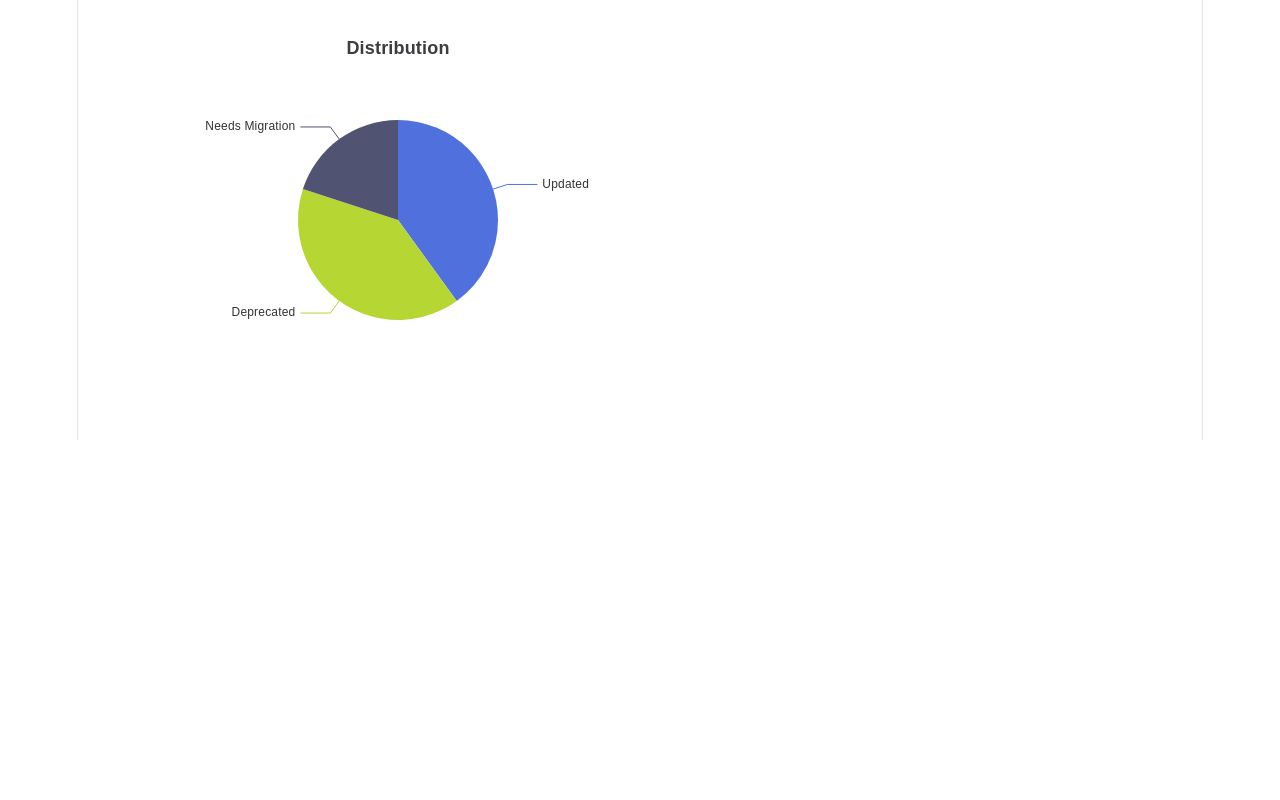
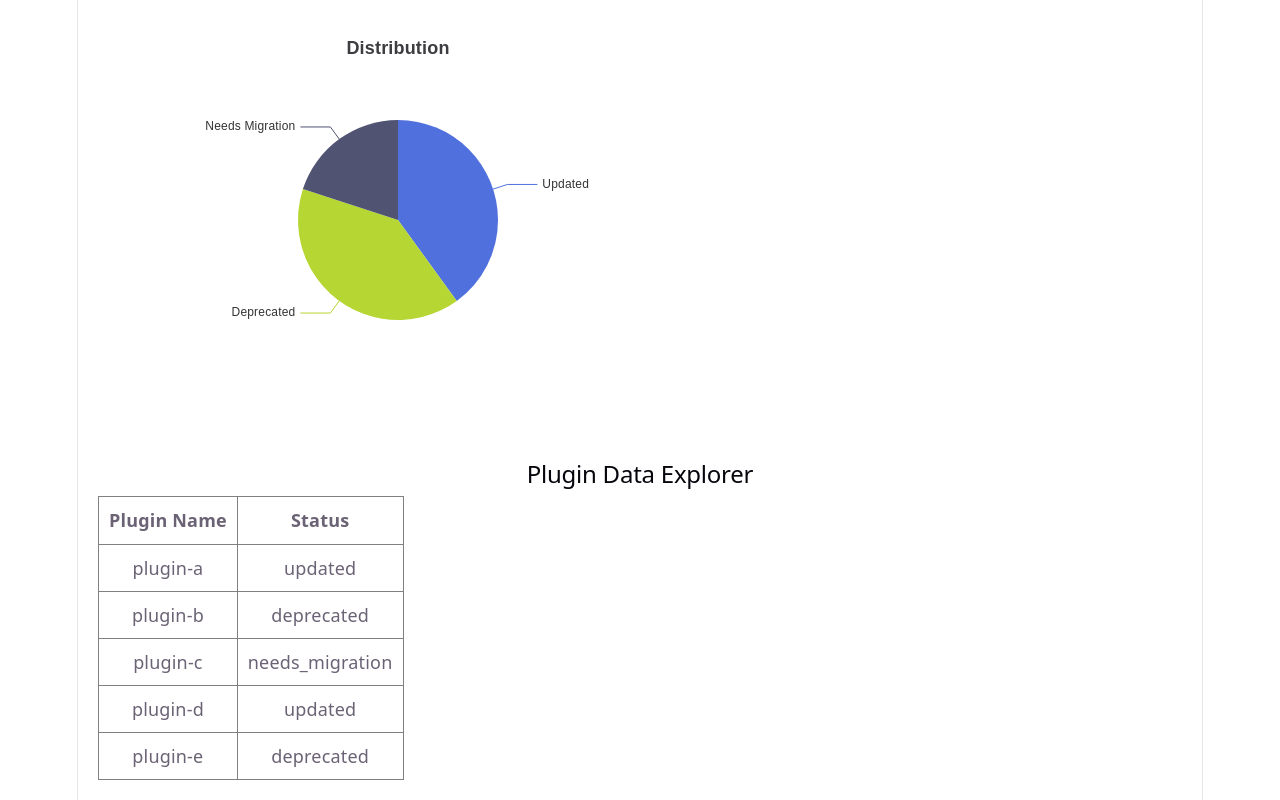
Before and after one commit to RKdecoder1402/plugin-modernizer-stats-Visualization, a React (Vite) app: page / in a window 1280 px wide. Shown: the part 580-1380 px from the top of the page. Before the commit the page ends 1020 px from the top, so only its background shows below. Built offline with nearby package versions, Linux system fonts and the light colour scheme.

Commit message:
add data explorer table view with filtering

```diff
--- a/src/App.tsx
+++ b/src/App.tsx
@@ -21,21 +21,16 @@
       else if (plugin.status === "needs_migration") needsMigration++;
     });
 
-    // BAR CHART
     const barChart = echarts.init(chartRef.current);
 
     barChart.setOption({
-      title: {
-        text: "Plugin Modernization Status",
-      },
+      title: { text: "Plugin Modernization Status" },
       tooltip: {},
       xAxis: {
         type: "category",
         data: ["Updated", "Deprecated", "Needs Migration"],
       },
-      yAxis: {
-        type: "value",
-      },
+      yAxis: { type: "value" },
       series: [
         {
           data: [updated, deprecated, needsMigration],
@@ -44,19 +39,13 @@
       ],
     });
 
-    // PIE CHART
     const pieDom = document.getElementById("pieChart");
     if (pieDom) {
       const pieChart = echarts.init(pieDom);
 
       pieChart.setOption({
-        title: {
-          text: "Distribution",
-          left: "center",
-        },
-        tooltip: {
-          trigger: "item",
-        },
+        title: { text: "Distribution", left: "center" },
+        tooltip: { trigger: "item" },
         series: [
           {
             type: "pie",
@@ -76,6 +65,12 @@
     };
   }, [filter]);
 
+  // table filter logic
+  const filteredData =
+    filter === "all"
+      ? data
+      : data.filter((p: any) => p.status === filter);
+
   return (
     <div style={{ padding: "20px" }}>
       <h1>Plugin Modernizer Dashboard</h1>
@@ -88,6 +83,7 @@
         <option value="all">All</option>
         <option value="updated">Updated</option>
         <option value="deprecated">Deprecated</option>
+        <option value="needs_migration">Needs Migration</option>
       </select>
 
       {/* BAR CHART */}
@@ -99,8 +95,29 @@
       {/* PIE CHART */}
       <div
         id="pieChart"
-        style={{ width: "600px", height: "400px" }}
+        style={{ width: "600px", height: "400px", marginBottom: "40px" }}
       />
+
+      {/* TABLE VIEW */}
+      <h2>Plugin Data Explorer</h2>
+
+      <table border={1} cellPadding={10} style={{ borderCollapse: "collapse" }}>
+        <thead>
+          <tr>
+            <th>Plugin Name</th>
+            <th>Status</th>
+          </tr>
+        </thead>
+
+        <tbody>
+          {filteredData.map((plugin: any, index: number) => (
+            <tr key={index}>
+              <td>{plugin.name}</td>
+              <td>{plugin.status}</td>
+            </tr>
+          ))}
+        </tbody>
+      </table>
     </div>
   );
 }
```
